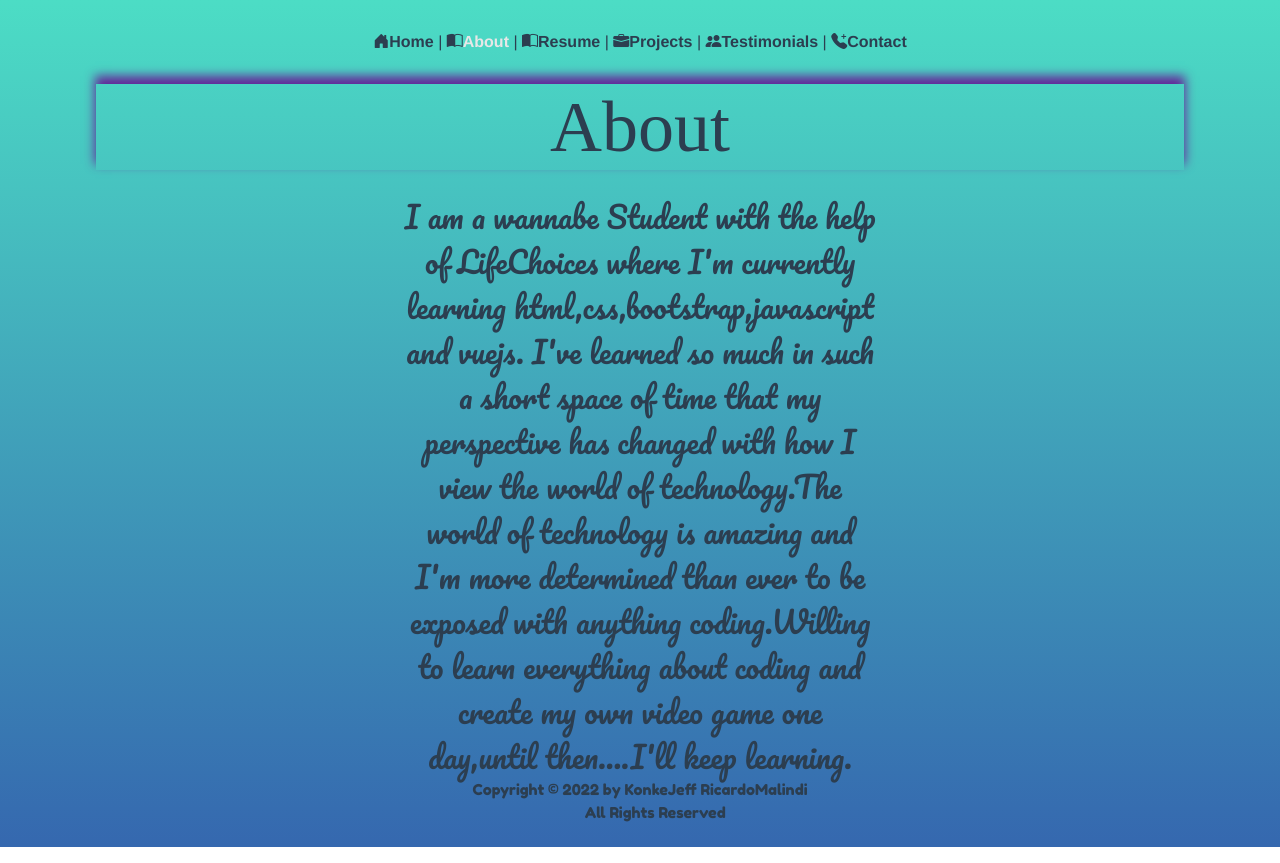
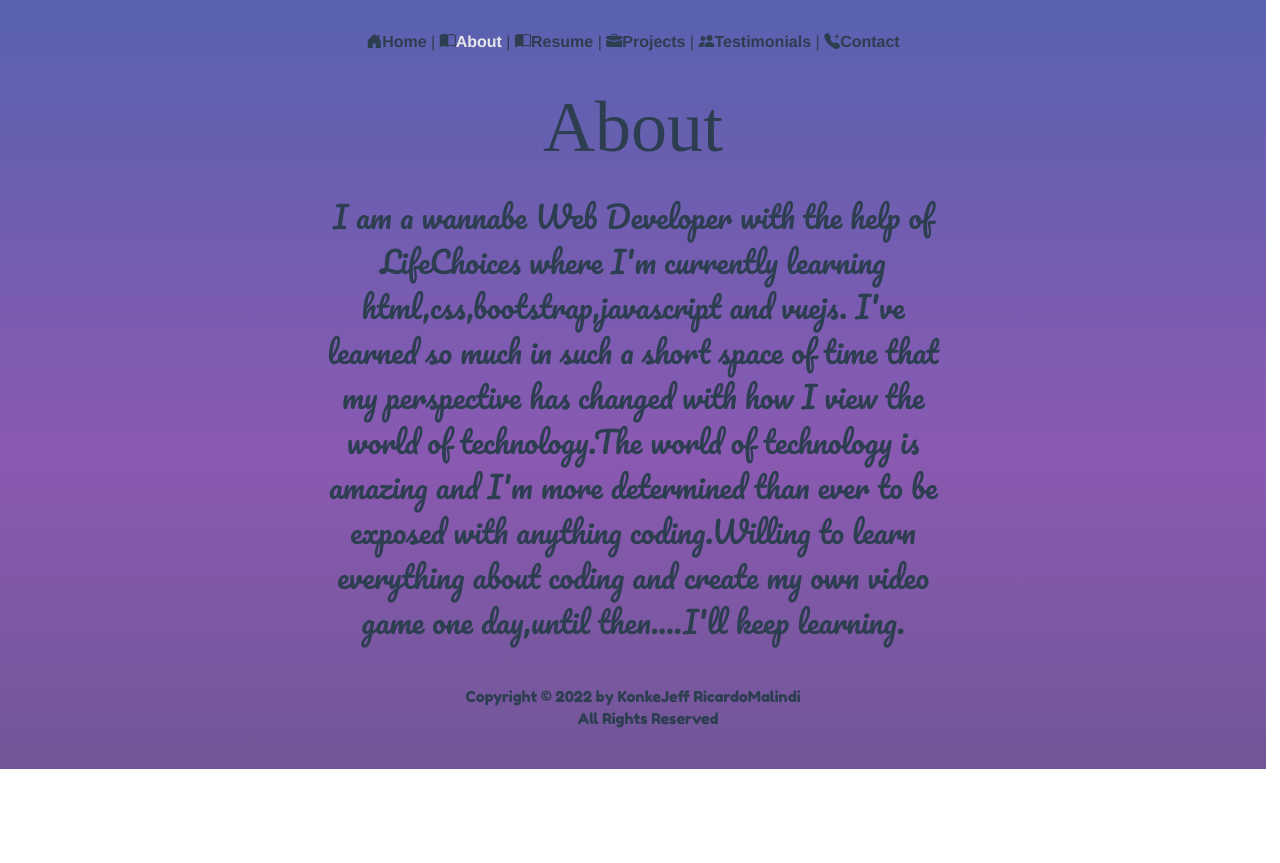
Before and after one commit to TheJeffRicardo/vuePortfolio, a Vue app: page /about in a window 1280 px wide. After the commit the page ends 800 px from the top, so only its background shows below. Built offline with nearby package versions, Linux system fonts and the light colour scheme; a web font is replaced by a local one.

Commit message:
'update'

```diff
--- a/src/App.vue
+++ b/src/App.vue
@@ -1,7 +1,9 @@
 <template>
   <Navbar></Navbar>
-  <router-view/>
-  <Footer></Footer>
+  <transition name="fade" mode="out-in">
+    <router-view/>
+  </transition>
+    <Footer></Footer>
 </template>
 
 <script>
@@ -21,7 +23,12 @@ export default {
   -moz-osx-font-smoothing: grayscale;
   text-align: center;
   color: #2c3e50;
-  background-image: linear-gradient(to bottom, #4CDDC5, rgba(0, 64, 154, 0.792));
+  overflow: hidden;
+  width: 98.9vw;
+  background: linear-gradient(to bottom, #BCECE0, #4CDDC5, rgba(0, 64, 154, 0.792), #652599c2,
+  #4C5270);
+  background-size: 400% 400%;
+  animation: change 20s infinite alternate;
 
 }
 
@@ -42,4 +49,19 @@ nav a:hover {
   color: #e7e7e7;
   transition: 0.2s;
 }
+.fade-enter,.fade-leave-to{
+  opacity: 0;
+  transform: translateX(2em);
+}
+.fade-enter-active, .fade-leave-active{
+  transition: all .3s ease;
+}
+@keyframes change{
+  0%{
+    background-position: top;
+  }
+  50%{
+    background-position: bottom;
+  }
+}
 </style>
--- a/src/components/AboutComp.vue
+++ b/src/components/AboutComp.vue
@@ -1,8 +1,8 @@
 <template>
   <section class="container-fluid" id="resume">
-    <h1>About</h1>
+    <h1 class="colorpurple">About</h1>
     <div class="resume"><br>
-    <p class="lead-text-capitalize">I am a wannabe Student with the help of LifeChoices where I'm currently learning html,css,bootstrap,javascript and vuejs.
+    <p class="lead-text-capitalize">I am a wannabe Web Developer with the help of LifeChoices where I'm currently learning html,css,bootstrap,javascript and vuejs.
 I've learned so much in such a short space of time that my perspective has changed with how I view the world of technology.The world of technology is amazing and I'm more determined than ever to be exposed with anything coding.Willing to learn everything about coding and create my own video game one
 day,until then....I'll keep learning.
 </p>
@@ -21,10 +21,16 @@ h1{
   width: 85vw;
   margin: auto;
 }
+.colorpurple {
+  animation: heading2 5s infinite;
+  animation-direction: alternate;
+}
 p {
   margin: auto;
-  width: 30rem;
+  width: 40rem;
   font-size: 30px;
   font-family: Pacifico;
+  height: 30.7rem;
 }
+
 </style>
--- a/src/components/HelloComp.vue
+++ b/src/components/HelloComp.vue
@@ -1,6 +1,6 @@
 <template>
   <section class="container">
-    <h1>Home</h1>
+    <h1 class="colorpurple">Home</h1>
     <div class="items">
       <div class="home">
         <img src="https://i.postimg.cc/fTK2t1C9/DSC-3528.jpg" class="img-thumbnail rounded-4 w-50" alt="Jeff">
@@ -28,7 +28,9 @@ h1 {
   font-family: none;
   font-size: 72px;
   text-align: center;
-  animation: heading 5s infinite;
+}
+.colorpurple {
+  animation: heading2 5s infinite;
   animation-direction: alternate;
 }
 .items {
--- a/src/components/ProjectComp.vue
+++ b/src/components/ProjectComp.vue
@@ -1,5 +1,5 @@
 <template>
-<h1 class="colorblue">Projects</h1>
+<h1 class="colorpurple">Projects</h1>
 <section id="project" class="container-fluid">
   <div id="carouselExampleFade" class="carousel slide" data-bs-ride="carousel">
     <div class="carousel-inner">
@@ -92,7 +92,9 @@ export default {
 #project{
   padding: 50px;
 }
-.colorblue {
+.colorpurple {
+  animation: heading2 5s infinite;
+  animation-direction: alternate;
   width: 85vw;
   margin: auto;
 }
--- a/src/components/TestComp.vue
+++ b/src/components/TestComp.vue
@@ -1,6 +1,6 @@
 <template>
-    <h1 class="colorblue">Testimonials</h1><br><br><br>
-        <div class="container">
+    <h1 class="colorpurple">Testimonials</h1><br><br><br>
+        <div class="contains">
           <div class="card" v-for="item in testimonial" :key="items">
             <img :src=item.image alt="Character" style="width:100%">
             <div class="contain">
@@ -16,13 +16,7 @@ export default {
   name: 'testimonial',
   data() {
     return {
-      loaded: false,
       testimonial: [
-      {
-        name: "Sive",
-        image: "https://i.postimg.cc/ZqxyPCjY/0f15ec292db237409b7171ce413b7be3.png",
-        message: "KonkeJeff RicardoMalindi is always helpful whenever he is called upon. He is not afraid to voice his opinion or ask a difficulty question in order to make progress with an issue. He is dedicated to doing great work and creates a decent and supportive environment."
-      },
         {
           name: "Brandon",
           image: "https://i.postimg.cc/Gh6Yb0HR/6db9e3efac23d40cb18166dc64f90e10.png",
@@ -37,6 +31,11 @@ export default {
           name: "Luntu",
           image: "https://i.postimg.cc/nLXhrr5w/1258531.jpg",
           message: "KonkeJeff RicardoMalindi is, a very energetic and friendly, which makes him easy to approach.He is always willing to help out whenever there is a problem that needs fixing which.",
+        },
+        {
+          name: "Sive",
+          image: "https://i.postimg.cc/ZqxyPCjY/0f15ec292db237409b7171ce413b7be3.png",
+          message: "KonkeJeff RicardoMalindi is always helpful whenever he is called upon. He is not afraid to voice his opinion or ask a difficulty question in order to make progress with an issue. He is dedicated to doing great work and creates a decent and supportive environment."
         },
         {
           name: "Maxwill",
@@ -59,13 +58,17 @@ h1{
   width: 85vw;
   margin: auto;
 }
+.colorpurple {
+  animation: heading2 5s infinite;
+  animation-direction: alternate;
+}
 h3{
   font-family: Pacifico;
 }
-.container{
+.contains{
   display: grid;
-  grid-template-columns: auto auto auto;
-  margin: auto;
+  grid-template-columns: 1fr 1fr 1fr;
+  margin-left: 10%;
   gap: 50px;
 }
 .card {
```
Lines whose indentation alone changed are shown as unchanged.
